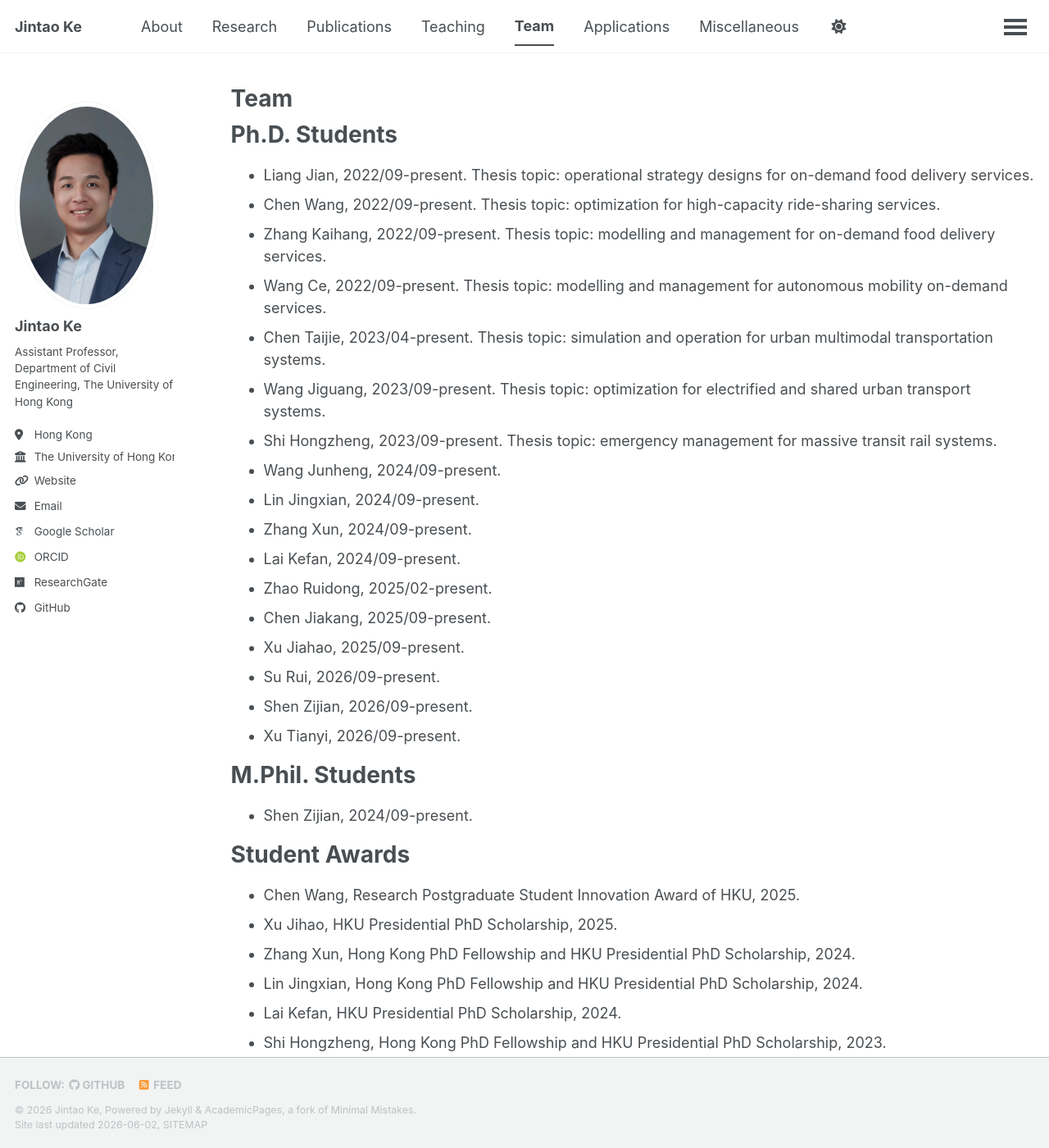
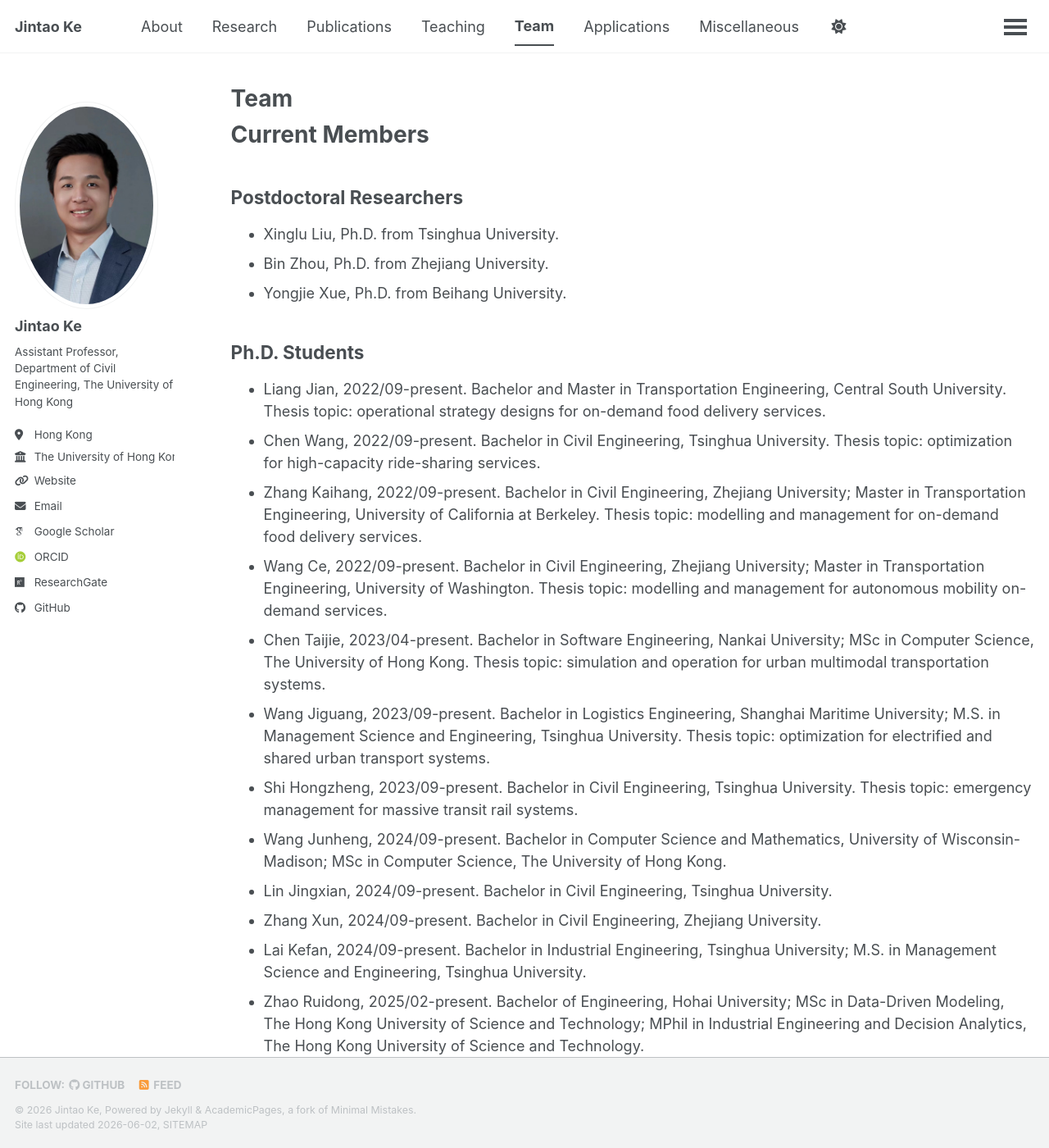
Before and after one commit to hku-kejintao/hku-kejintao.github.io, a Jekyll site: the page built from _pages/team.md, in a window 1280 px wide and 1400 px high. Shown: the whole window at 82% size. Built offline with Jekyll 4.4.1, drawn with Linux system fonts in a browser that asks for light colours; some web fonts are replaced; a script that is not in the unit is left out; some of the changed text lies outside the part shown.

```diff
--- a/_pages/team.md
+++ b/_pages/team.md
@@ -5,21 +5,31 @@ permalink: /team/
 author_profile: true
 ---
 
-Ph.D. Students
+Current Members
 ======
 
-- Liang Jian, 2022/09-present. Thesis topic: operational strategy designs for on-demand food delivery services.
-- Chen Wang, 2022/09-present. Thesis topic: optimization for high-capacity ride-sharing services.
-- Zhang Kaihang, 2022/09-present. Thesis topic: modelling and management for on-demand food delivery services.
-- Wang Ce, 2022/09-present. Thesis topic: modelling and management for autonomous mobility on-demand services.
-- Chen Taijie, 2023/04-present. Thesis topic: simulation and operation for urban multimodal transportation systems.
-- Wang Jiguang, 2023/09-present. Thesis topic: optimization for electrified and shared urban transport systems.
-- Shi Hongzheng, 2023/09-present. Thesis topic: emergency management for massive transit rail systems.
-- Wang Junheng, 2024/09-present.
-- Lin Jingxian, 2024/09-present.
-- Zhang Xun, 2024/09-present.
-- Lai Kefan, 2024/09-present.
-- Zhao Ruidong, 2025/02-present.
+Postdoctoral Researchers
+------
+
+- Xinglu Liu, Ph.D. from Tsinghua University.
+- Bin Zhou, Ph.D. from Zhejiang University.
+- Yongjie Xue, Ph.D. from Beihang University.
+
+Ph.D. Students
+------
+
+- Liang Jian, 2022/09-present. Bachelor and Master in Transportation Engineering, Central South University. Thesis topic: operational strategy designs for on-demand food delivery services.
+- Chen Wang, 2022/09-present. Bachelor in Civil Engineering, Tsinghua University. Thesis topic: optimization for high-capacity ride-sharing services.
+- Zhang Kaihang, 2022/09-present. Bachelor in Civil Engineering, Zhejiang University; Master in Transportation Engineering, University of California at Berkeley. Thesis topic: modelling and management for on-demand food delivery services.
+- Wang Ce, 2022/09-present. Bachelor in Civil Engineering, Zhejiang University; Master in Transportation Engineering, University of Washington. Thesis topic: modelling and management for autonomous mobility on-demand services.
+- Chen Taijie, 2023/04-present. Bachelor in Software Engineering, Nankai University; MSc in Computer Science, The University of Hong Kong. Thesis topic: simulation and operation for urban multimodal transportation systems.
+- Wang Jiguang, 2023/09-present. Bachelor in Logistics Engineering, Shanghai Maritime University; M.S. in Management Science and Engineering, Tsinghua University. Thesis topic: optimization for electrified and shared urban transport systems.
+- Shi Hongzheng, 2023/09-present. Bachelor in Civil Engineering, Tsinghua University. Thesis topic: emergency management for massive transit rail systems.
+- Wang Junheng, 2024/09-present. Bachelor in Computer Science and Mathematics, University of Wisconsin-Madison; MSc in Computer Science, The University of Hong Kong.
+- Lin Jingxian, 2024/09-present. Bachelor in Civil Engineering, Tsinghua University.
+- Zhang Xun, 2024/09-present. Bachelor in Civil Engineering, Zhejiang University.
+- Lai Kefan, 2024/09-present. Bachelor in Industrial Engineering, Tsinghua University; M.S. in Management Science and Engineering, Tsinghua University.
+- Zhao Ruidong, 2025/02-present. Bachelor of Engineering, Hohai University; MSc in Data-Driven Modeling, The Hong Kong University of Science and Technology; MPhil in Industrial Engineering and Decision Analytics, The Hong Kong University of Science and Technology.
 - Chen Jiakang, 2025/09-present.
 - Xu Jiahao, 2025/09-present.
 - Su Rui, 2026/09-present.
@@ -27,12 +37,17 @@ Ph.D. Students
 - Xu Tianyi, 2026/09-present.
 
 M.Phil. Students
-======
+------
 
-- Shen Zijian, 2024/09-present.
+- Shen Zijian, 2024/09-present. Bachelor in Automation, Beijing Institute of Technology; MSc in Computer Science, The University of Hong Kong.
+
+Current Research Assistants
+------
+
+- Wang Zhao, Bachelor in Computer and Data Engineering, City University of Hong Kong; MSc in Computer Science, The University of Hong Kong.
 
 Student Awards
-======
+------
 
 - Chen Wang, Research Postgraduate Student Innovation Award of HKU, 2025.
 - Xu Jihao, HKU Presidential PhD Scholarship, 2025.
@@ -42,3 +57,19 @@ Student Awards
 - Shi Hongzheng, Hong Kong PhD Fellowship and HKU Presidential PhD Scholarship, 2023.
 - Chen Wang, Hong Kong PhD Fellowship and HKU Presidential PhD Scholarship, 2022.
 - Zhang Kaihang, Hong Kong PhD Fellowship and HKU Presidential PhD Scholarship, 2022.
+
+Former Members
+======
+
+- Shen Zijian, Research Assistant, 2023-2024. Next position: M.Phil., The University of Hong Kong.
+- Wang Junheng, Research Assistant, 2023-2024. Next position: Ph.D., The University of Hong Kong.
+- Zhang Yuhao, Research Assistant, 2022-2024. Next position: Senior Software Engineer, Alibaba Group.
+- Liu Mingshuo, Research Assistant, 2023-2024. Next position: Ph.D., City University of Hong Kong.
+- Liu Jingyun, Research Assistant, 2023-2024. Next position: MSc in Software Engineering, Carnegie Mellon University.
+- Hu Zhongyou, Research Assistant, 2023-2024. Next position: Software Engineer, Huawei.
+- Ren Jiadong, Summer Intern, 2023. Next position: Ph.D., Hong Kong Polytechnic University.
+- Jiang Shuo, Research Assistant, 2022-2023. Next position: Ph.D., Nanyang Technological University.
+- Chen Taijie, Research Assistant, 2022-2023. Next position: Ph.D., The University of Hong Kong.
+- Li Tianpei, Research Assistant, 2022. Next position: Ph.D., City University of Hong Kong.
+- Liu Simin, Research Assistant, 2022. Next position: Ph.D., City University of Hong Kong.
+- Liang Jian, Research Assistant, 2021-2022. Next position: Ph.D., The University of Hong Kong.
```
Also changed, not shown: _pages/miscellaneous.md (+7 -0 lines), _pages/publications.md (+6 -0 lines), _pages/research.md (+1 -14 lines).
